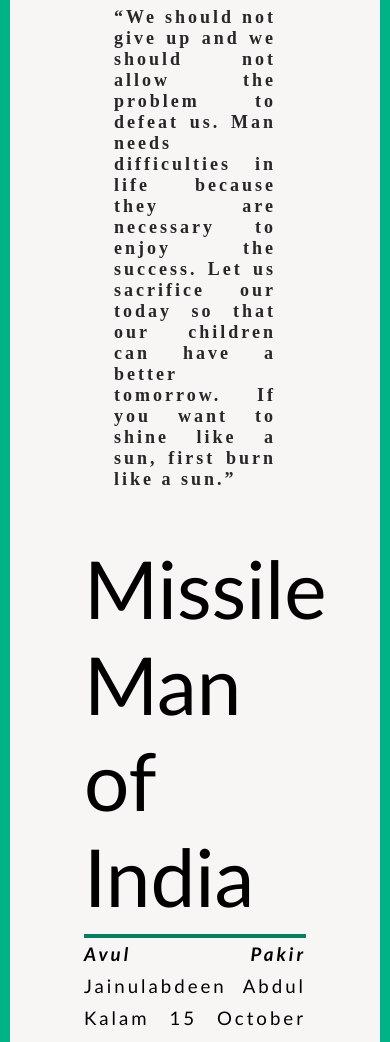
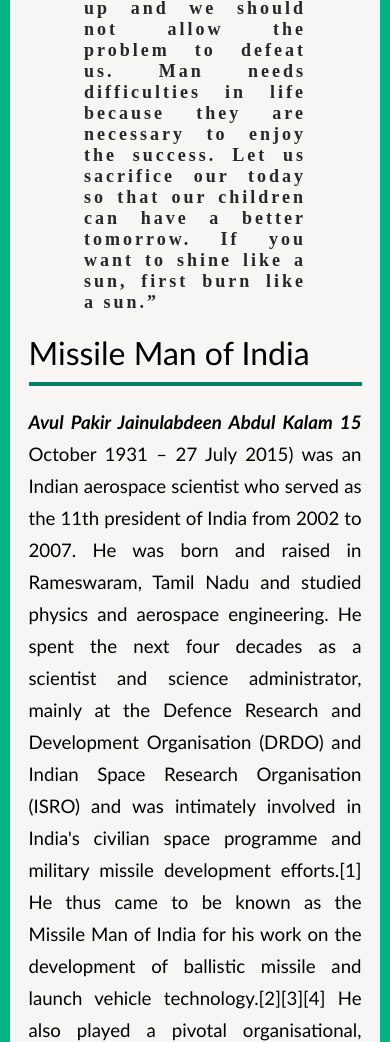
Before and after one commit to OfficialAshutosh2412/tribute-web-page, a plain HTML site: page index.html in a window 390 px wide. Shown: the part 588-1630 px from the top of the page. Drawn offline with Linux system fonts and the light colour scheme.

Commit message:
responsiveness added

```diff
--- a/style.css
+++ b/style.css
@@ -99,4 +99,35 @@
     text-align: right;
 }
 
-@media (max-width)
+@media screen and (max-width:768px) {
+    .link {
+        text-align: center;
+    }
+
+    .introduction p,
+    .biography {
+        letter-spacing: 0px;
+    }
+}
+
+@media screen and (max-width:480px) {
+    .container .quote {
+        padding: 0px;
+    }
+
+    .introduction,
+    .biography {
+        width: 90%;
+    }
+
+    .introduction p,
+    .biography ul li {
+        margin-top: 20px;
+    }
+
+    .introduction h1,
+    .biography h2 {
+        font-size: 2em;
+        font-weight: 100;
+    }
+}
```
